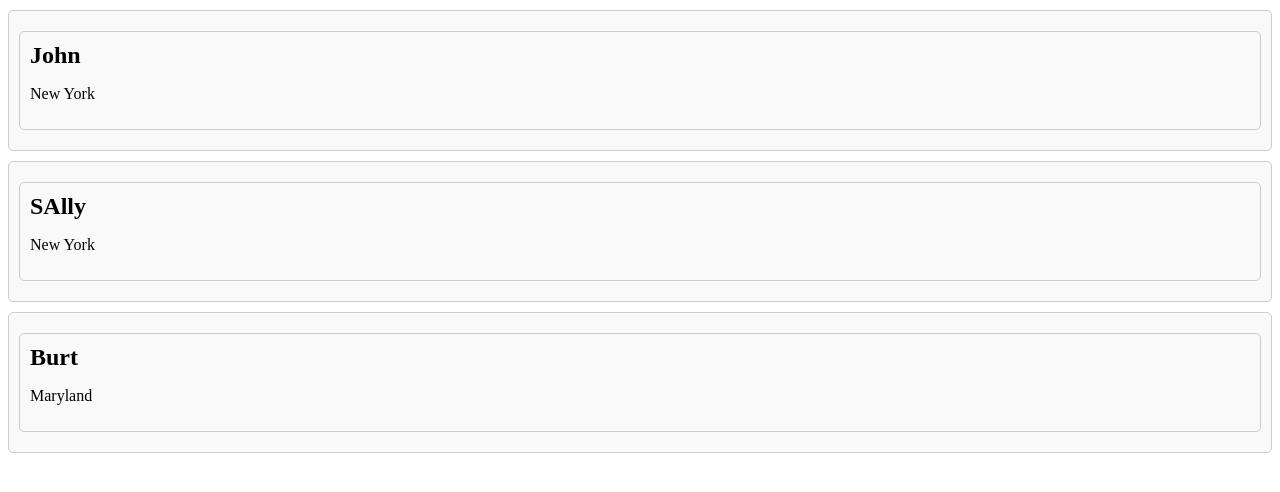
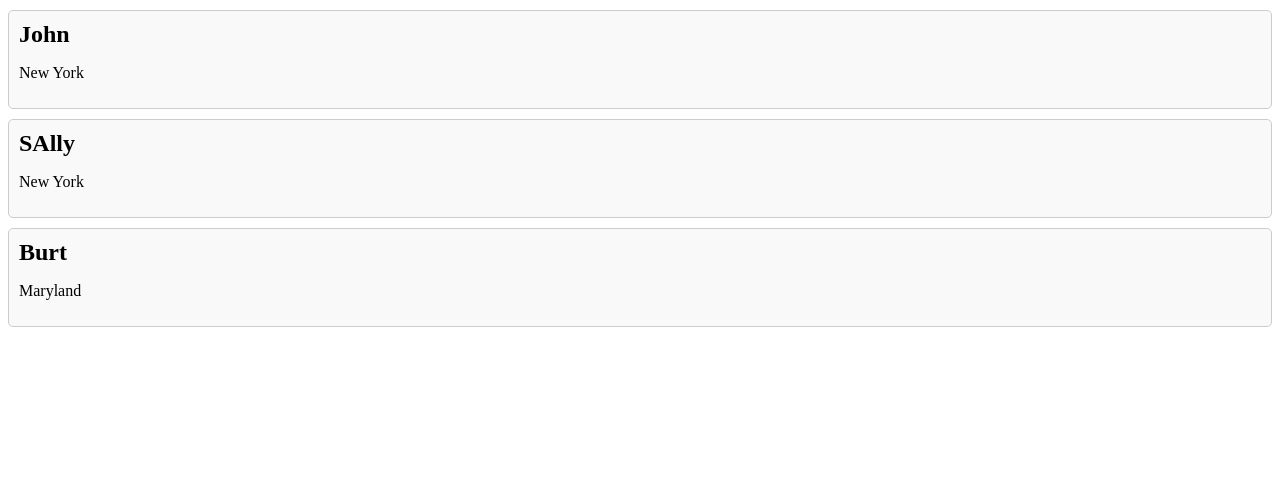
Before and after one commit to jvuzzell/juzzell.github.io, a plain HTML site: page index.html in a window 1280 px wide. Drawn offline with Linux system fonts and the light colour scheme.

Commit message:
Update index.html

```diff
--- a/index.html
+++ b/index.html
@@ -35,7 +35,7 @@
 
                 // Update template and add it to the new DOM element
                 employeeDiv.innerHTML = `
-                    <div class="employee">
+                    <div>
                         <h2>${person.name}</h2>
                         <p>${person.city}</p>
                     </div>
```
